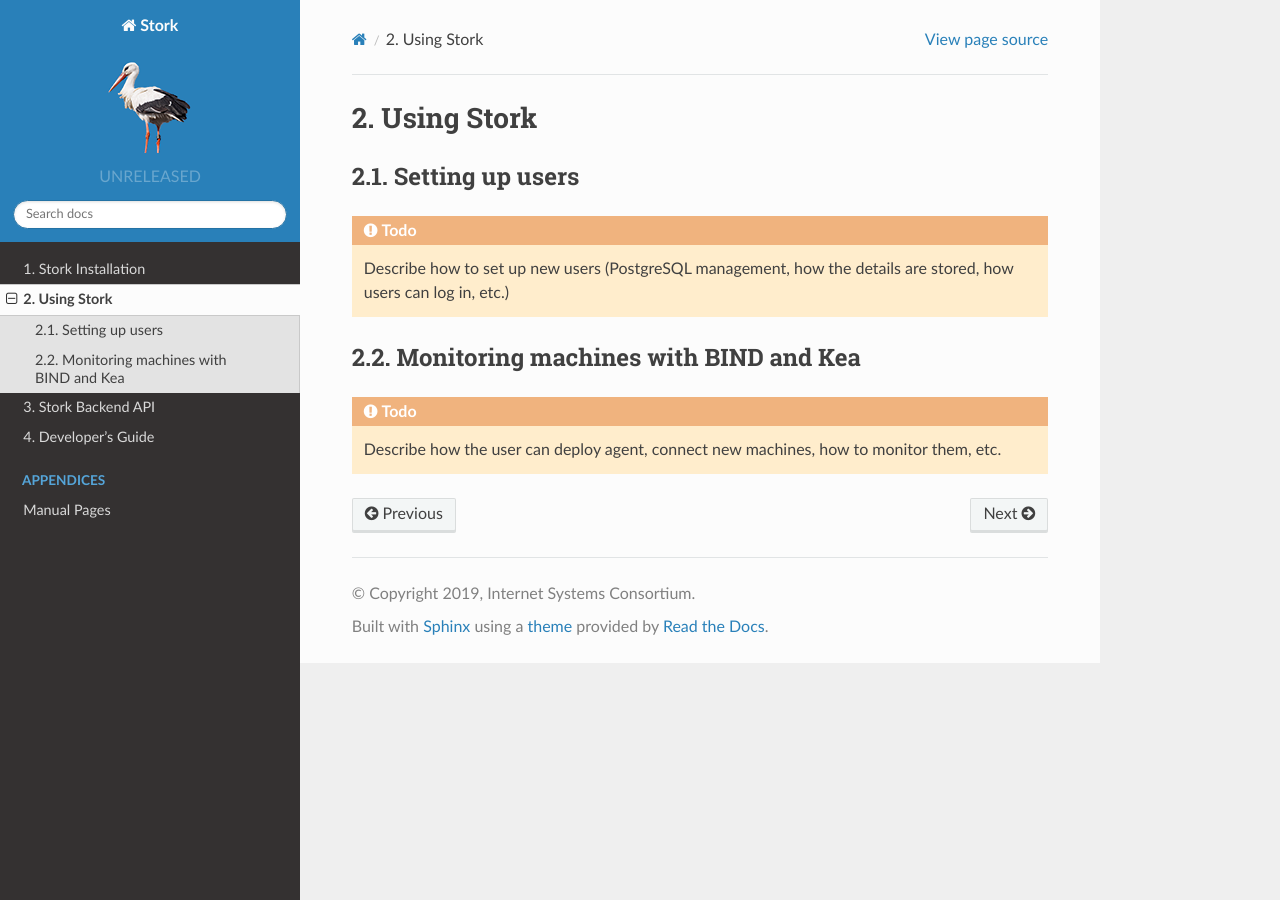
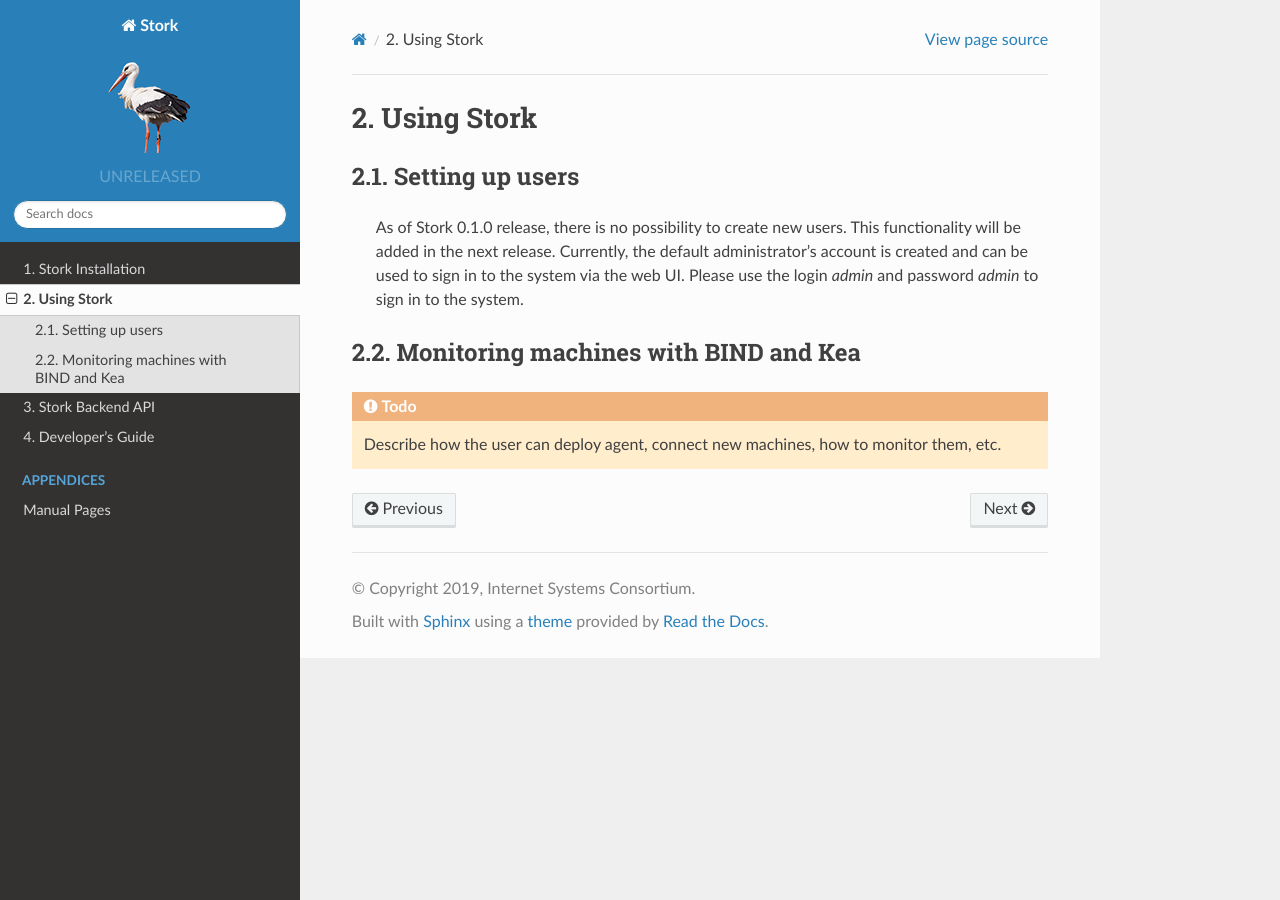
Before and after one commit to isc-projects/stork, a Sphinx documentation site: the page built from docs/usage.rst, in a window 1280 px wide. Built offline with Sphinx 7.4.7 and the Read the Docs theme 2.0.0, drawn with Linux system fonts in a browser that asks for light colours.

Commit message:
[#84] Updated ARM: how to sign in to the system

```diff
--- a/docs/install.rst
+++ b/docs/install.rst
@@ -38,6 +38,9 @@
 .. note::
 
    The installation procedure will create 3 Docker images: `stork_webui`, `stork_server` and `postgres`.
+   The PostgreSQL database schema will be automatically migrated to the latest version required
+   by the Stork server process.
+
    If you run unit-tests, also `stork-ui-pgsql` image will be created. The installation
    procedure assumes those images are fully under Stork control. If there are existing images,
    they will be overwritten.
--- a/docs/usage.rst
+++ b/docs/usage.rst
@@ -7,10 +7,11 @@
 Setting up users
 ================
 
-.. todo::
-
-   Describe how to set up new users (PostgreSQL management, how the details are stored, how users can
-   log in, etc.)
+   As of Stork 0.1.0 release, there is no possibility to create new users. This
+   functionality will be added in the next release. Currently, the default
+   administrator's account is created and can be used to sign in to the
+   system via the web UI. Please use the login `admin` and password `admin` to
+   sign in to the system.
 
 
 Monitoring machines with BIND and Kea
```
Also changed, not shown: ChangeLog.md (+6 -0 lines).
